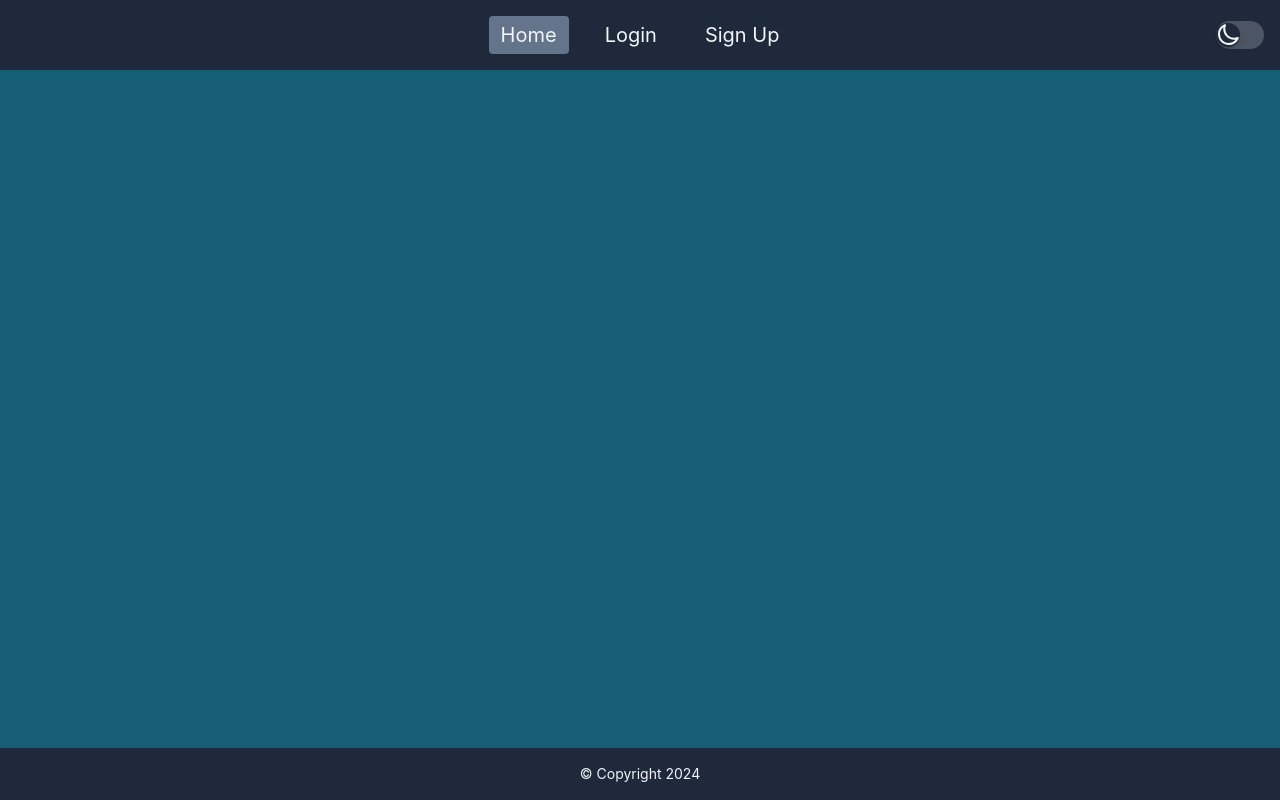
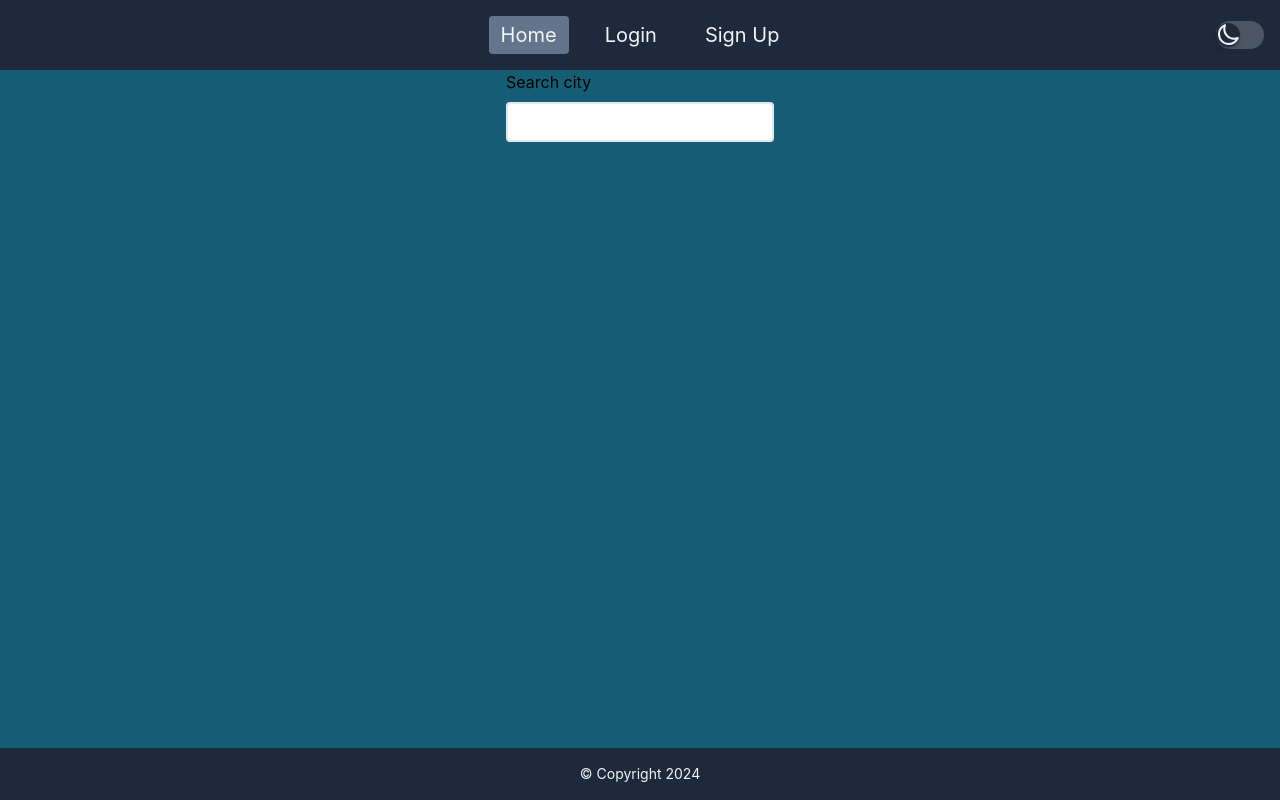
Before and after one commit to rpashev/weather-app-react, a React (Vite) app: page / in a window 1280 px wide. Built offline with nearby package versions, Linux system fonts and the light colour scheme; no server answers.

Commit message:
adds basic geocoding search + basic fetch data for the selected city

```diff
--- a/src/pages/Home.tsx
+++ b/src/pages/Home.tsx
@@ -1,22 +1,96 @@
-import { useEffect, useState } from 'react';
+import { useEffect, useRef, useState } from 'react';
 import weatherApiService from '../services/weather-api.service';
+import { useQuery } from '@tanstack/react-query';
+import { AxiosError } from 'axios';
+
+type CityGeoData = {
+  country: string;
+  name: string;
+  lat: number;
+  lon: number;
+  local_names: string[];
+};
 
 export const Home = () => {
-  const [weatherIconSrc, setWeatherIconSrc] = useState(null);
+  const [searchTerm, setSearchTerm] = useState('');
+  const [selectedCity, setSelectedCity] = useState<CityGeoData | null>(null);
+  const debounceTimerRef = useRef<number | null>(null);
+
+  const { data: cityListData, refetch: fetchCityList } = useQuery<any, AxiosError>({
+    queryKey: ['search-city', searchTerm],
+    queryFn: () => weatherApiService.getCitiesList(searchTerm),
+    enabled: false,
+  });
+  const { data: selectedCityData, refetch: fetchSelectedCityData } = useQuery<any, AxiosError>({
+    queryKey: ['selected-city', { lon: selectedCity?.lon!, lat: selectedCity?.lat! }],
+    queryFn: () =>
+      weatherApiService.getCurrentWeather({ lon: selectedCity?.lon!, lat: selectedCity?.lat! }),
+    enabled: false,
+  });
+
+  const handleChangeSearchTerm = (event: React.ChangeEvent<HTMLInputElement>) => {
+    const { value } = event.target;
+    setSearchTerm(value);
+
+    if (debounceTimerRef.current !== null) {
+      clearTimeout(debounceTimerRef.current);
+    }
+
+    debounceTimerRef.current = setTimeout(() => {
+      if (value !== '') {
+        fetchCityList();
+      }
+    }, 300);
+  };
+
+  const handleSelectCity = (city: CityGeoData) => {
+    console.log(city);
+    setSearchTerm(`${city.name}, ${city.country}`);
+    setSelectedCity(city);
+  };
 
   useEffect(() => {
-    weatherApiService.getCurrentWeather({ lat: '10.99', lon: '44.34' }).then((data: any) => {
-      setWeatherIconSrc(data.data?.weather[0]?.icon);
-    });
-    weatherApiService
-      .getFiveDaysHourlyWeather({ lat: '10.99', lon: '44.34' })
-      .then((data) => console.log(data));
+    return () => {
+      if (debounceTimerRef.current !== null) {
+        clearTimeout(debounceTimerRef.current);
+      }
+    };
   }, []);
+
+  useEffect(() => {
+    if (selectedCity) {
+      fetchSelectedCityData();
+    }
+  }, [selectedCity]);
+
   return (
     <div>
-      {weatherIconSrc && (
-        <img src={`https://openweathermap.org/img/wn/${weatherIconSrc}@2x.png`}></img>
+      <div className="flex flex-col gap-2">
+        <label htmlFor="email">Search city</label>
+        <input
+          type="search"
+          id="search"
+          value={searchTerm}
+          onChange={handleChangeSearchTerm}
+          className="tw-text-input"
+        />
+      </div>
+      {cityListData?.data?.length > 0 && (
+        <ul className="absolute z-10 w-full bg-white border border-gray-300 rounded shadow-md mt-1">
+          {cityListData.data.map((city: any, index: number) => (
+            <li
+              key={index}
+              className="px-4 py-1 cursor-pointer text-sm hover:bg-gray-100"
+              onClick={() => handleSelectCity(city)}
+            >
+              {city.name}, {city.country}
+            </li>
+          ))}
+        </ul>
       )}
+      {cityListData?.data?.length === 0 && <p>No results found!</p>}
+
+      {selectedCityData && <p>{selectedCityData.data?.main?.temp}</p>}
     </div>
   );
 };
--- a/src/services/weather-api.service.ts
+++ b/src/services/weather-api.service.ts
@@ -1,7 +1,7 @@
 import axios from 'axios';
 type CurrentWeatherType = {
-  lat: string;
-  lon: string;
+  lat: number;
+  lon: number;
 };
 export default {
   // TODO: add units
@@ -25,4 +25,9 @@ export default {
       `https://tile.openweathermap.org/map/clouds_new/0/0/0.png?appid=${import.meta.env.VITE_WEATHER_API_KEY}`
     );
   },
+  getCitiesList(query: string) {
+    return axios.get(
+      `http://api.openweathermap.org/geo/1.0/direct?q=${query}&limit=5&appid=${import.meta.env.VITE_WEATHER_API_KEY}`
+    );
+  },
 };
```
